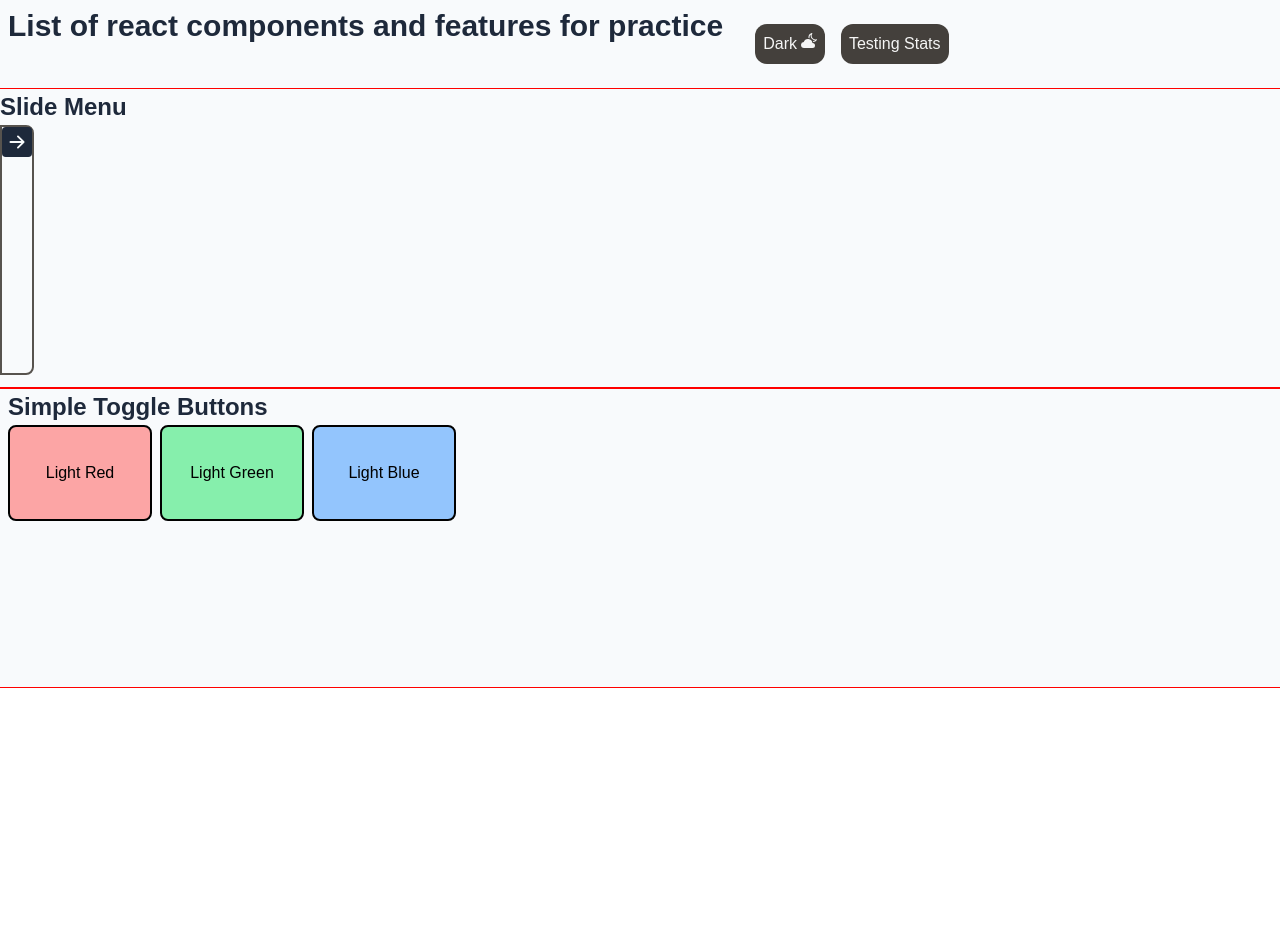
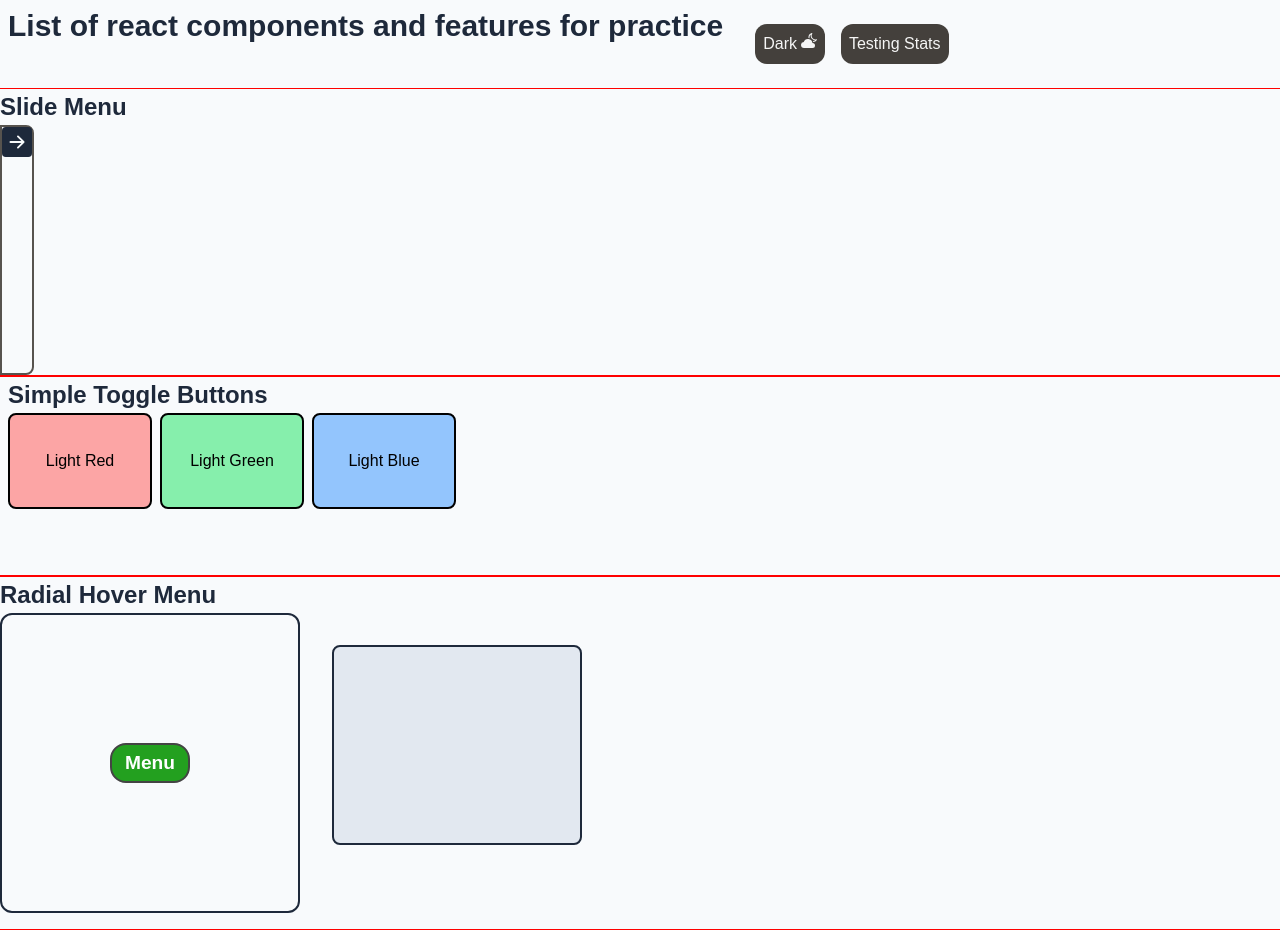
Before and after one commit to Cedaring-xr/common-react-components, a React (Vite) app: page / in a window 1280 px wide. Before the commit the page ends 800 px from the top, so only its background shows below. Built offline with nearby package versions, Linux system fonts and the light colour scheme.

Commit message:
added radial menu component

```diff
--- a/src/App.tsx
+++ b/src/App.tsx
@@ -3,6 +3,7 @@ import SideMenu from './components/basic/SideMenu'
 import { BsCloudMoonFill } from 'react-icons/bs'
 import { FaSun } from 'react-icons/fa'
 import ToggleButtons from './components/basic/ToggleButtons'
+import RadialMenu from './components/basic/RadialMenu'
 
 const App = () => {
 	const [theme, setTheme] = useState<boolean>(true)
@@ -49,6 +50,7 @@ const App = () => {
 			{testingStats ? <div className="component">stats</div> : ''}
 			<SideMenu />
 			<ToggleButtons />
+			<RadialMenu />
 		</div>
 	)
 }
--- /dev/null
+++ b/src/components/basic/RadialMenu.tsx
@@ -0,0 +1,91 @@
+import { useState } from 'react'
+
+const RadialMenu = () => {
+	const [menu, setMenu] = useState<boolean>(false)
+	const [outputColor, setOutputColor] = useState<string>('bg-slate-200') //css
+	const [outputText, setOutputText] = useState<string>('')
+
+	const run = () => {
+		setMenu(!menu)
+	}
+
+	const handleClick = (color: string, text: string) => {
+		setOutputColor(color)
+		setOutputText(text)
+	}
+
+	const clearInput: void = () => {
+		setOutputColor('bg-slate-200')
+		setOutputText('')
+	}
+
+	return (
+		<section className="component">
+			<h2 className="component-title">Radial Hover Menu</h2>
+			<div className="flex flex-row">
+				<div className="w-[300px] h-[300px] bg-bkg border-2 border-content mb-4 flex align-middle items-center rounded-xl">
+					<div
+						className="hover-container w-[300px] h-[200px] group flex items-center justify-center"
+						onMouseEnter={run}
+						onMouseLeave={run}
+					>
+						<button className="radial-center-btn peer" onClick={() => clearInput()}>
+							{menu ? `Cancel` : `Menu`}
+						</button>
+						<button
+							className="radial-select-btn group-hover:translate-x-[60px] group-hover:translate-y-[-60px] bg-red-500 ease-in-out duration-500 hover:text-2xl hover:text-white"
+							id="one"
+							onClick={() => handleClick('bg-red-500', 'Red')}
+						>
+							One
+						</button>
+						<button
+							className="radial-select-btn bg-teal-500 group-hover:translate-x-[110px] ease-in-out duration-500 hover:text-2xl hover:text-white"
+							id="two"
+							onClick={() => handleClick('bg-teal-500', 'Teal')}
+						>
+							Two
+						</button>
+						<button
+							className="radial-select-btn bg-pink-600 group-hover:translate-x-[60px] group-hover:translate-y-[60px] ease-in-out duration-500 hover:text-2xl hover:text-white"
+							id="three"
+							onClick={() => handleClick('bg-pink-500', 'Pink')}
+						>
+							Three
+						</button>
+						<button
+							className="radial-select-btn bg-yellow-500 group-hover:translate-x-[-60px] group-hover:translate-y-[60px] ease-in-out duration-500 hover:text-2xl hover:text-white"
+							id="four"
+							onClick={() => handleClick('bg-yellow-500', 'Yellow')}
+						>
+							Four
+						</button>
+						<button
+							className="radial-select-btn bg-blue-500 group-hover:translate-x-[-110px] ease-in-out duration-500 hover:text-2xl hover:text-white"
+							id="five"
+							onClick={() => handleClick('bg-blue-500', 'Blue')}
+						>
+							Five
+						</button>
+						<button
+							className="radial-select-btn bg-green-500 group-hover:translate-x-[-60px] group-hover:translate-y-[-60px] ease-in-out duration-500 hover:text-2xl hover:text-white"
+							id="six"
+							onClick={() => handleClick('bg-green-500', 'Green')}
+						>
+							Six
+						</button>
+					</div>
+				</div>
+				<div
+					className={`w-[250px] h-[200px] border-2 border-content p-8 rounded-lg m-8 flex justify-center ${
+						outputColor ? outputColor : ''
+					}`}
+				>
+					<h4 className="text-white text-2xl">{outputText}</h4>
+				</div>
+			</div>
+		</section>
+	)
+}
+
+export default RadialMenu
--- a/src/globals.css
+++ b/src/globals.css
@@ -33,7 +33,7 @@
 	}
 
 	.component {
-		min-height: 300px;
+		min-height: 200px;
 		border-top: 1px solid red;
 		border-bottom: 1px solid red;
 	}
@@ -46,4 +46,33 @@
 	.item-focus {
 		border: 1px dashed green;
 	}
+
+	.radial-center-btn {
+		width: 80px;
+		height: 40px;
+		border: 2px solid #444;
+		border-radius: 1rem;
+		display: flex;
+		justify-content: center;
+		align-items: center;
+		background-color: #23a01f;
+		color: white;
+		font-weight: bold;
+		font-size: 1.2rem;
+		z-index: 2;
+	}
+
+	.radial-select-btn {
+		width: 75px;
+		height: 30px;
+		border: 2px solid #444;
+		border-radius: 1rem;
+		position: absolute;
+		display: flex;
+		justify-content: center;
+		align-items: center;
+		font-weight: bold;
+		font-size: 1.2rem;
+		z-index: 1;
+	}
 }
```
